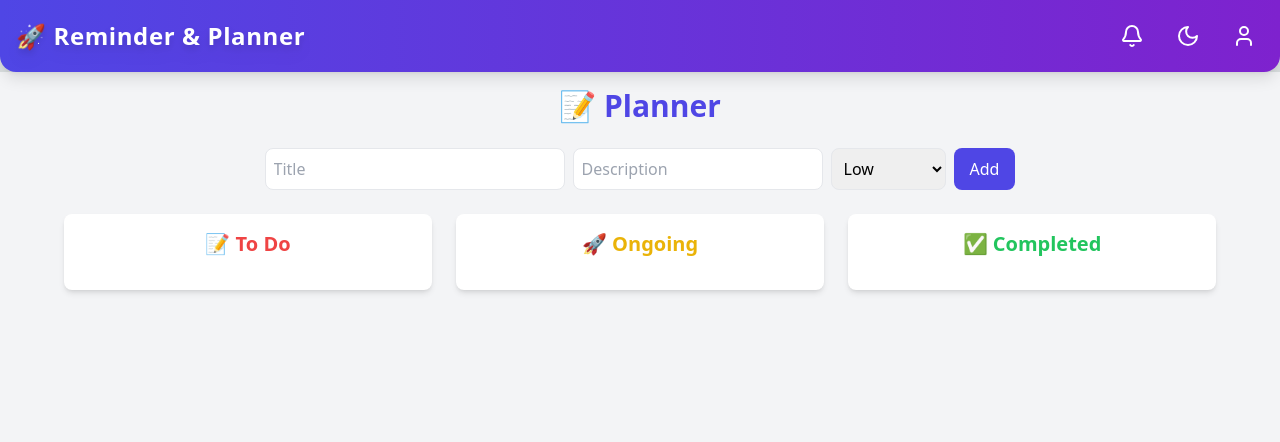
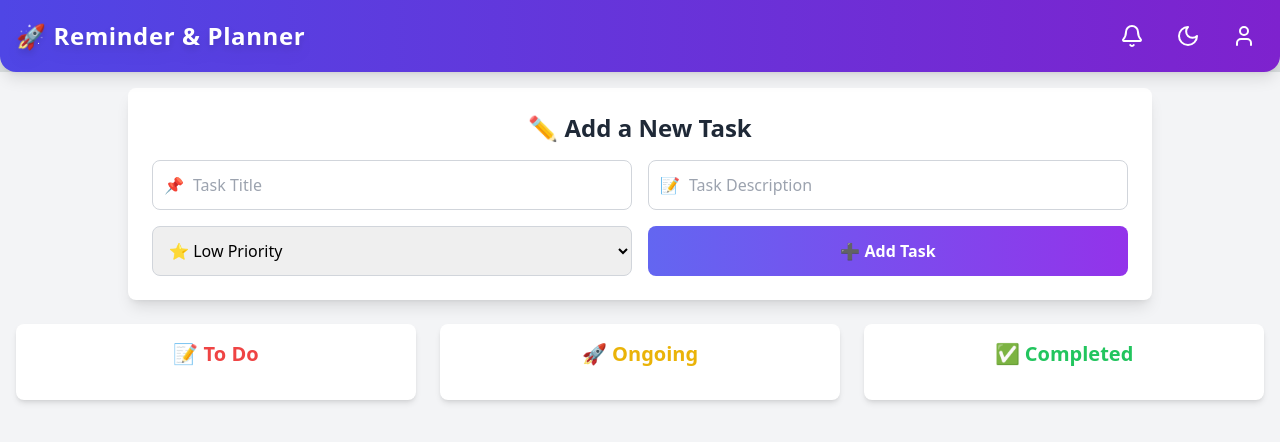
Before and after one commit to ajjjugoswami/ajay-planner, a Next.js app: page /planner in a window 1280 px wide. Shown: the top 442 px of the page. Built offline with nearby package versions, Linux system fonts and the light colour scheme.

Commit message:
feat: enhance Planner component with improved task input UI and styling

```diff
--- a/src/components/planner/Planner.tsx
+++ b/src/components/planner/Planner.tsx
@@ -81,44 +81,67 @@ const PlannerPage = () => {
 
   return (
     <div className="min-h-screen bg-gray-100 dark:bg-gray-900 p-4 flex flex-col items-center">
-      <h1 className="text-3xl font-bold text-indigo-600 dark:text-indigo-400 mb-6 text-center">
+      {/* <h1 className="text-3xl font-bold text-indigo-600 dark:text-indigo-400 mb-6 text-center">
         📝 Planner
-      </h1>
+      </h1> */}
 
-      <div className="flex flex-wrap justify-center gap-2 w-full">
+      <div className="bg-white dark:bg-gray-800 p-6 rounded-lg shadow-lg w-full max-w-5xl">
+        <h2 className="text-2xl font-semibold text-gray-800 dark:text-white text-center mb-4">
+          ✏️ Add a New Task
+        </h2>
+
+        <div className="grid grid-cols-1 sm:grid-cols-2 gap-4">
+          <div className="relative">
             <input
               type="text"
-          className="p-2 w-full sm:w-[300px] rounded-lg border dark:bg-gray-800 dark:text-white focus:ring-2 focus:ring-indigo-500"
-          placeholder="Title"
+              className="p-3 pl-10 w-full rounded-lg border border-gray-300 dark:border-gray-700 dark:bg-gray-900 dark:text-white focus:ring-2 focus:ring-indigo-500 outline-none"
+              placeholder="Task Title"
               value={newTask.title}
-          onChange={(e) => setNewTask({ ...newTask, title: e.target.value })}
+              onChange={(e) =>
+                setNewTask({ ...newTask, title: e.target.value })
+              }
             />
+            <span className="absolute left-3 top-1/2 transform -translate-y-1/2 text-gray-400">
+              📌
+            </span>
+          </div>
+
+          <div className="relative">
             <input
               type="text"
-          className="p-2 w-full sm:w-[250px] rounded-lg border dark:bg-gray-800 dark:text-white focus:ring-2 focus:ring-indigo-500"
-          placeholder="Description"
+              className="p-3 pl-10 w-full rounded-lg border border-gray-300 dark:border-gray-700 dark:bg-gray-900 dark:text-white focus:ring-2 focus:ring-indigo-500 outline-none"
+              placeholder="Task Description"
               value={newTask.description}
               onChange={(e) =>
                 setNewTask({ ...newTask, description: e.target.value })
               }
             />
+            <span className="absolute left-3 top-1/2 transform -translate-y-1/2 text-gray-400">
+              📝
+            </span>
+          </div>
+
           <select
-          className="p-2 rounded-lg border dark:bg-gray-800 dark:text-white focus:ring-2 focus:ring-indigo-500"
+            className="p-3 w-full rounded-lg border border-gray-300 dark:border-gray-700 dark:bg-gray-900 dark:text-white focus:ring-2 focus:ring-indigo-500 outline-none"
             value={newTask.priority}
-          onChange={(e) => setNewTask({ ...newTask, priority: e.target.value })}
+            onChange={(e) =>
+              setNewTask({ ...newTask, priority: e.target.value })
+            }
           >
-          <option value="low">Low</option>
-          <option value="important">Important</option>
+            <option value="low">⭐ Low Priority</option>
+            <option value="important">🚀 High Priority</option>
           </select>
+
           <button
-          className="bg-indigo-600 text-white px-4 py-2 rounded-lg hover:bg-indigo-500 w-full sm:w-auto"
+            className="bg-gradient-to-r from-indigo-500 to-purple-600 text-white px-4 py-3 rounded-lg font-semibold hover:scale-105 transition-transform"
             onClick={addTask}
           >
-          Add
+            ➕ Add Task
           </button>
         </div>
+      </div>
 
-      <div className="grid grid-cols-1 sm:grid-cols-2 lg:grid-cols-3 gap-6 max-w-6xl mt-6 w-full">
+      <div className="grid grid-cols-1 sm:grid-cols-2 lg:grid-cols-3 gap-6   mt-6 w-full">
         {Object.entries(tasks).map(([status, taskList]: any) => (
           <div
             key={status}
@@ -148,11 +171,11 @@ const PlannerPage = () => {
                     animate={{ opacity: 1, y: 0 }}
                     exit={{ opacity: 0, y: -10 }}
                     transition={{ duration: 0.2 }}
-                    className="bg-gray-200 dark:bg-gray-700 p-3 rounded-md flex flex-col sm:flex-row justify-between items-center"
+                    className="bg-gray-200 relative dark:bg-gray-700 p-3 rounded-md flex flex-col sm:flex-row justify-between items-center"
                   >
                     <div className="flex-1 text-center sm:text-left">
                       <span
-                        className={`text-xs px-2 py-1 rounded-full ${
+                        className={`text-xs px-2 py-1 rounded-[5px] absolute top-[-10px] left-0 ${
                           task.priority === "important"
                             ? "bg-red-500 text-white"
                             : "bg-yellow-400 text-black"
@@ -160,13 +183,12 @@ const PlannerPage = () => {
                       >
                         {task.priority}
                       </span>
-                      <span className="text-gray-800 dark:text-gray-300 font-bold block">
+                      <span className="text-white text-[20px] dark:text-gray-300 mt-2 font-bold block">
                         {task.title}
                       </span>
-                      <p className="text-sm text-gray-600 dark:text-gray-400">
+                      <p className="text-[16px] text-gray-600 dark:text-gray-400">
                         {task.description}
                       </p>
-
                     </div>
                     <div className="mt-2 sm:mt-0 flex space-x-2">
                       {status !== "todo" && (
```
Lines whose indentation alone changed are shown as unchanged.
